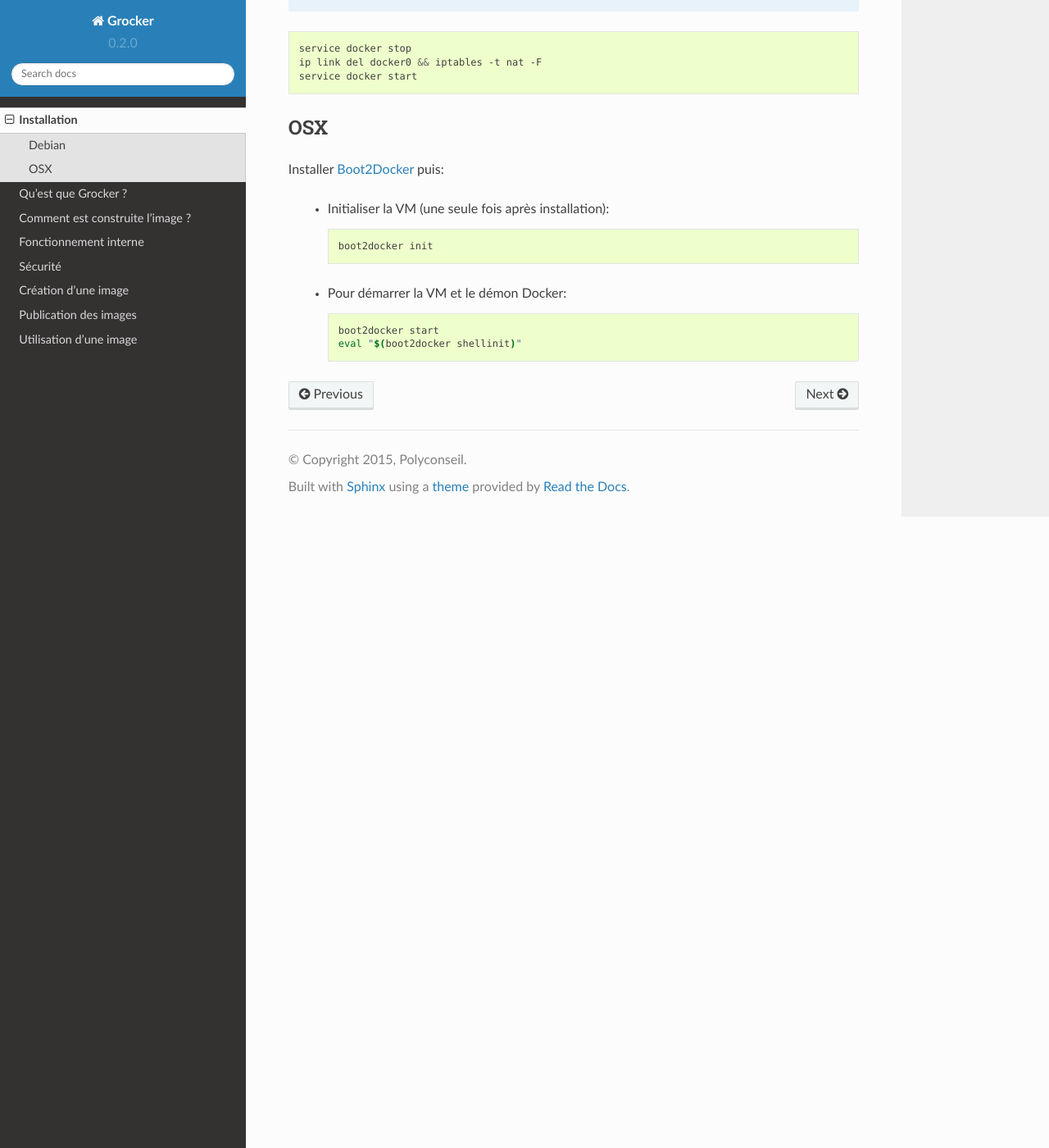
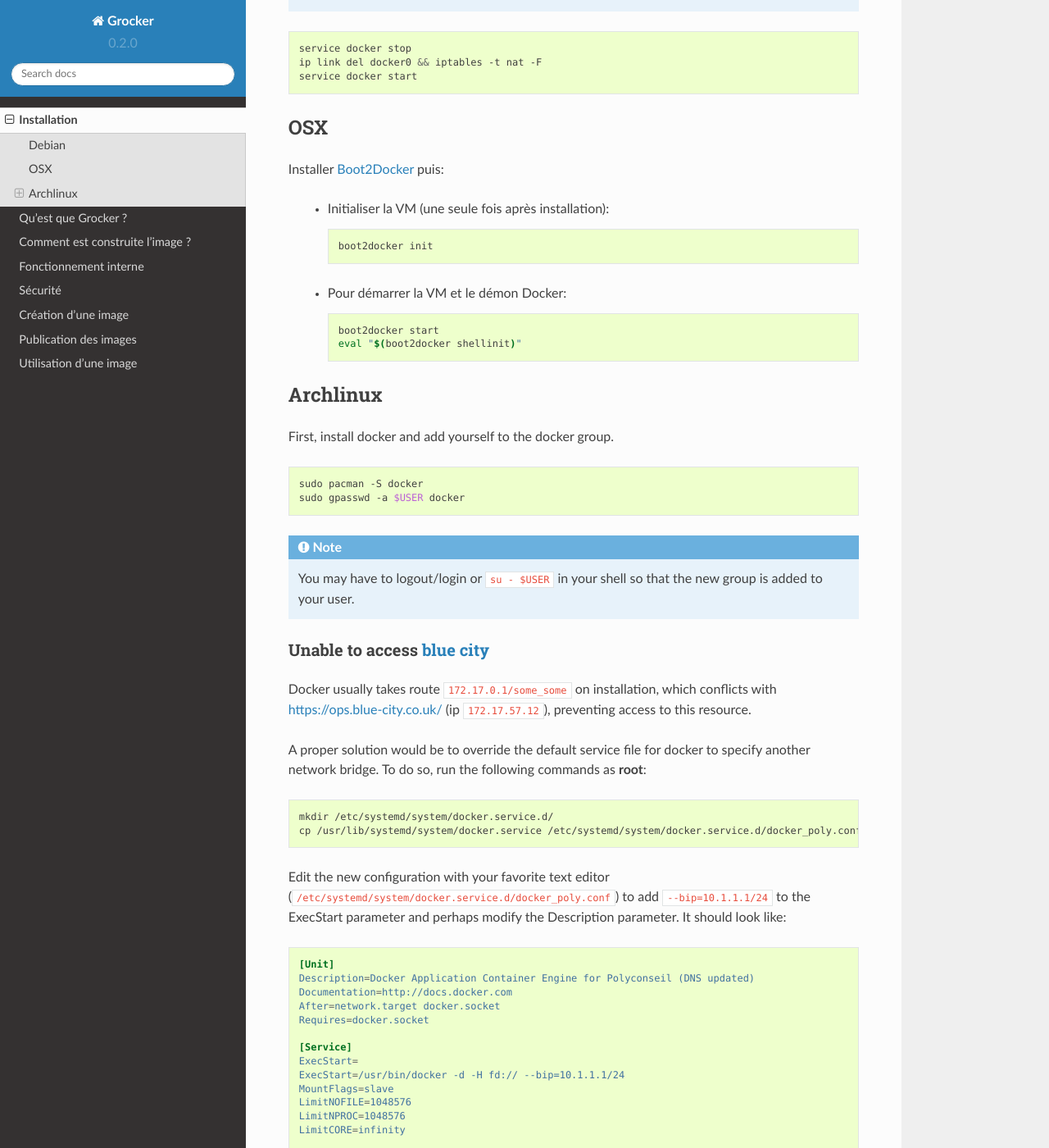
Before and after one commit to Polyconseil/grocker, a Sphinx documentation site: the page built from docs/installation.rst, in a window 1280 px wide and 1400 px high, scrolled down 944 px. Shown: the whole window at 82% size. Built offline with Sphinx 7.4.7 and the Read the Docs theme 2.0.0, drawn with Linux system fonts in a browser that asks for light colours; some of the changed text lies outside the part shown.

Commit message:
Added installation instructions for archlinux

```diff
--- a/docs/installation.rst
+++ b/docs/installation.rst
@@ -68,3 +68,66 @@ Installer `Boot2Docker`_ puis:
       eval "$(boot2docker shellinit)"
 
 .. _Boot2Docker: http://boot2docker.io
+
+
+Archlinux
+---------
+
+First, install docker and add yourself to the docker group.
+
+.. code-block:: shell
+
+    sudo pacman -S docker
+    sudo gpasswd -a $USER docker
+
+.. note::
+
+    You may have to logout/login or ``su - $USER`` in your shell so that the new group is added to your user.
+
+Unable to access `blue city <https://ops.blue-city.co.uk>`_
+"""""""""""""""""""""""""""""""""""""""""""""""""""""""""""
+
+Docker usually takes route ``172.17.0.1/some_some`` on installation, which conflicts with
+`https://ops.blue-city.co.uk/ <https://ops.blue-city.co.uk>`_ (ip ``172.17.57.12``), preventing access to this
+resource.
+
+A proper solution would be to override the default service file for docker to specify another network bridge. To do so,
+run the following commands as **root**:
+
+.. code-block:: shell
+
+    mkdir /etc/systemd/system/docker.service.d/
+    cp /usr/lib/systemd/system/docker.service /etc/systemd/system/docker.service.d/docker_poly.conf
+
+Edit the new configuration with your favorite text editor (``/etc/systemd/system/docker.service.d/docker_poly.conf``)
+to add ``--bip=10.1.1.1/24`` to the ExecStart parameter and perhaps modify the Description parameter. It should look
+like:
+
+.. code-block:: ini
+
+    [Unit]
+    Description=Docker Application Container Engine for Polyconseil (DNS updated)
+    Documentation=http://docs.docker.com
+    After=network.target docker.socket
+    Requires=docker.socket
+
+    [Service]
+    ExecStart=
+    ExecStart=/usr/bin/docker -d -H fd:// --bip=10.1.1.1/24
+    MountFlags=slave
+    LimitNOFILE=1048576
+    LimitNPROC=1048576
+    LimitCORE=infinity
+
+    [Install]
+    WantedBy=multi-user.target
+
+.. note::
+
+    You have to put the blank ``ExecStart=`` line in to ensure that directive gets overridden.
+
+You should restart the docker daemon.
+
+.. code-block:: shell
+
+    systemctl restart docker.service
```
